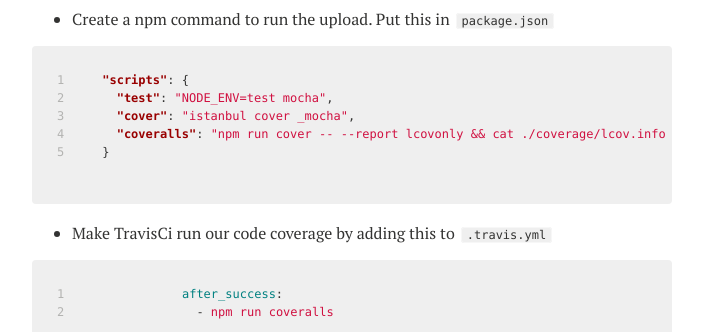
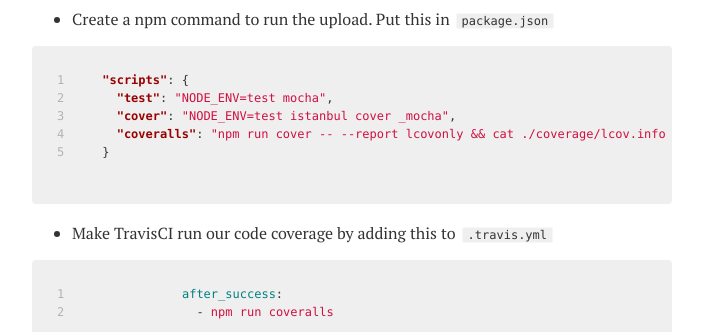
Before and after one commit to quocvu/quocvu.github.io, a Jekyll site: the page built from _posts/2016-01-23-setup-test-coverage-for-your-node-app-in-a-breeze.md, in a window 1280 px wide and 900 px high, scrolled down 4548 px. Shown: the part 151-483 px from the top of the window, without its empty margins (288-991 px from the left). Built offline with Jekyll 4.4.1, drawn with Linux system fonts in a browser that asks for light colours; nearby versions of some CDN libraries; library files that are not in the unit come from our copies; comment, search, counter and statistics services are not loaded; some of the changed text lies outside the part shown.

Commit message:
add test env var in cover commands

```diff
--- a/_posts/2016-01-23-setup-test-coverage-for-your-node-app-in-a-breeze.md
+++ b/_posts/2016-01-23-setup-test-coverage-for-your-node-app-in-a-breeze.md
@@ -131,7 +131,7 @@ We create a npm command to run it by putting this in `package.json`
 {% highlight json linenos %}
 "scripts": {
   "test": "NODE_ENV=test mocha",
-  "cover": "istanbul cover _mocha"
+  "cover": "NODE_ENV=test istanbul cover _mocha"
 }
 {% endhighlight %}
 
@@ -188,12 +188,12 @@ Let's set it up.
 {% highlight json linenos %}
 "scripts": {
   "test": "NODE_ENV=test mocha",
-  "cover": "istanbul cover _mocha",
+  "cover": "NODE_ENV=test istanbul cover _mocha",
   "coveralls": "npm run cover -- --report lcovonly && cat ./coverage/lcov.info | coveralls"
 }
 {% endhighlight %}
 
-* Make TravisCi run our code coverage by adding this to `.travis.yml`
+* Make TravisCI run our code coverage by adding this to `.travis.yml`
 
 {% highlight yaml linenos %}
 after_success:
```
